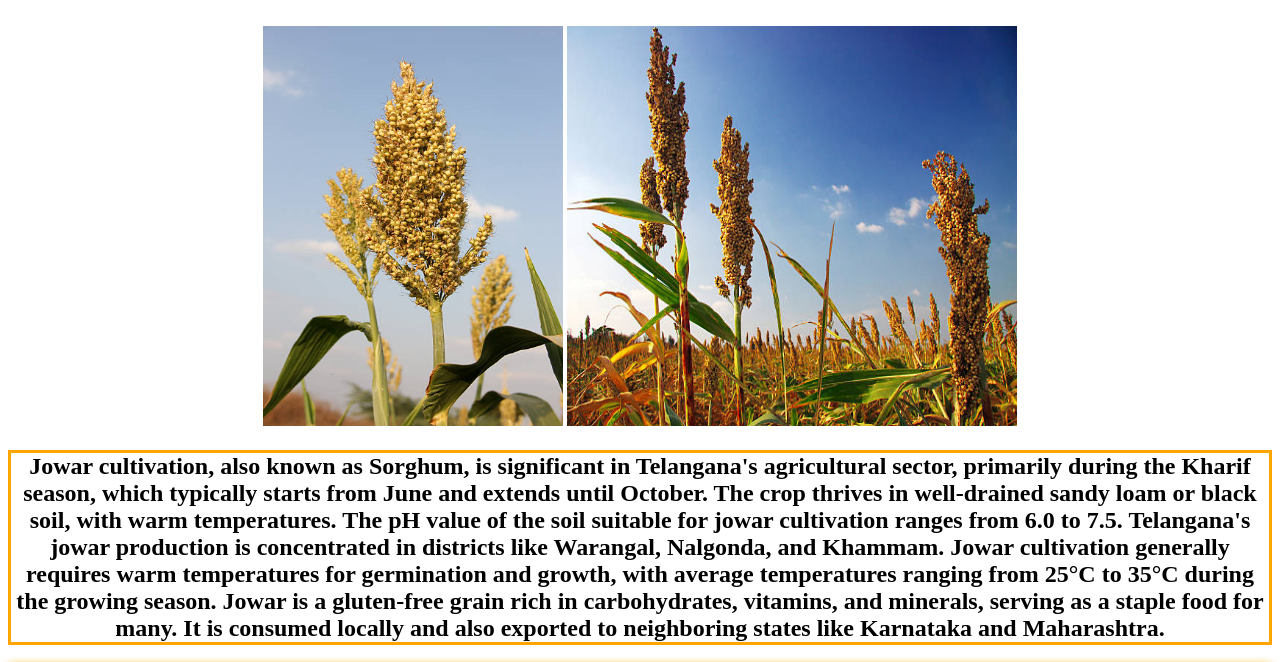
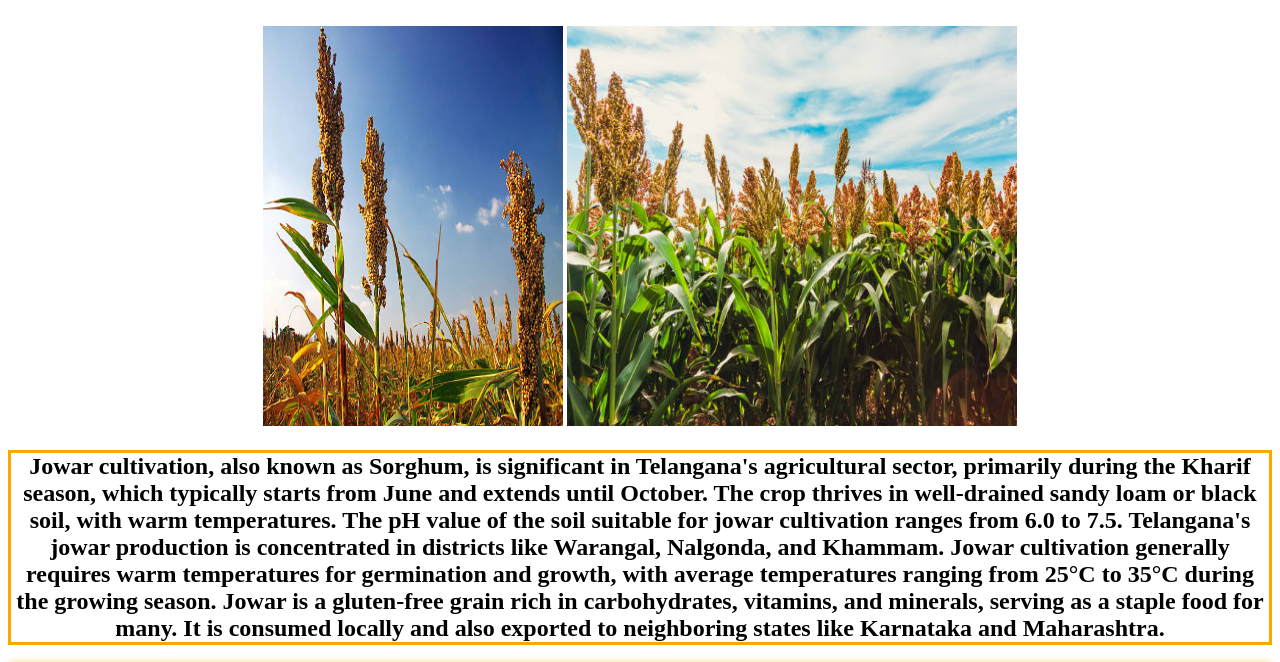
Before and after one commit to MHasiemMalik/teltypes, a plain HTML site: page index.html in a window 1280 px wide. Shown: the part 61-723 px from the top of the page. Drawn offline with Linux system fonts and the light colour scheme.

Commit message:
Initial commit

```diff
--- a/index.html
+++ b/index.html
@@ -55,8 +55,8 @@
 
  <center ><H1><strong>1. JOWAR / 1.జొన్న</strong></H1></center >
    <DIV  style="color:blue;"> <!--display:flex; justify-content:space-evenly;" -->
-    <center ><IMG id="pics" SRC="pics/jowar.jpg" width="300px" height="400px" />
-	<IMG id="pics" SRC="pics/jowar1.jpg" width="450px" height="400px" />  </center>
+    <center ><IMG id="pics" SRC="pics/jowar1.jpg" width="300px" height="400px" />
+	<IMG id="pics" SRC="pics/jowar2.jpg" width="450px" height="400px" />  </center>
 	<center ><h2 class="notranslate"  style="border:3px solid orange; color:BLACK;">
         Jowar cultivation, also known as Sorghum, is significant in Telangana's agricultural sector, primarily during the Kharif season, which typically starts from June and extends until October. The crop thrives in well-drained sandy loam or black soil, with warm temperatures. The pH value of the soil suitable for jowar cultivation ranges from 6.0 to 7.5. Telangana's jowar production is concentrated in districts like Warangal, Nalgonda, and Khammam. Jowar cultivation generally requires warm temperatures for germination and growth, with average temperatures ranging from 25°C to 35°C during the growing season. Jowar is a gluten-free grain rich in carbohydrates, vitamins, and minerals, serving as a staple food for many. It is consumed locally and also exported to neighboring states like Karnataka and Maharashtra.    </h2></center >
       <center ><h3 style="border:3px solid orange; color:BLACK;" id="google_translate_element">
```
